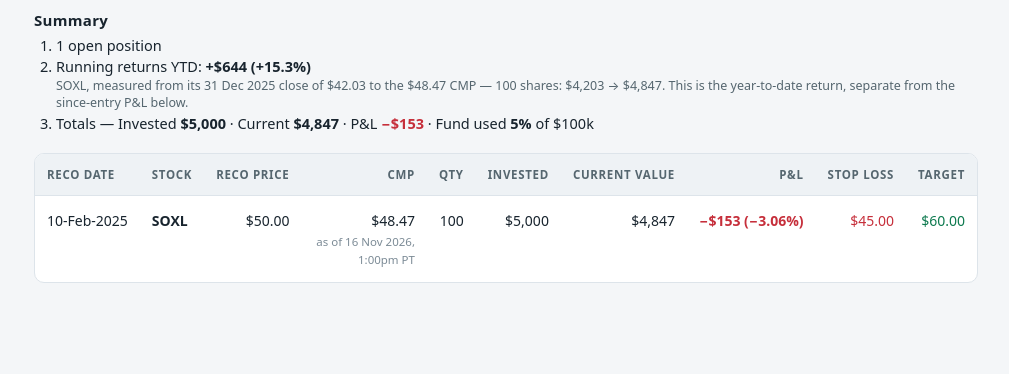
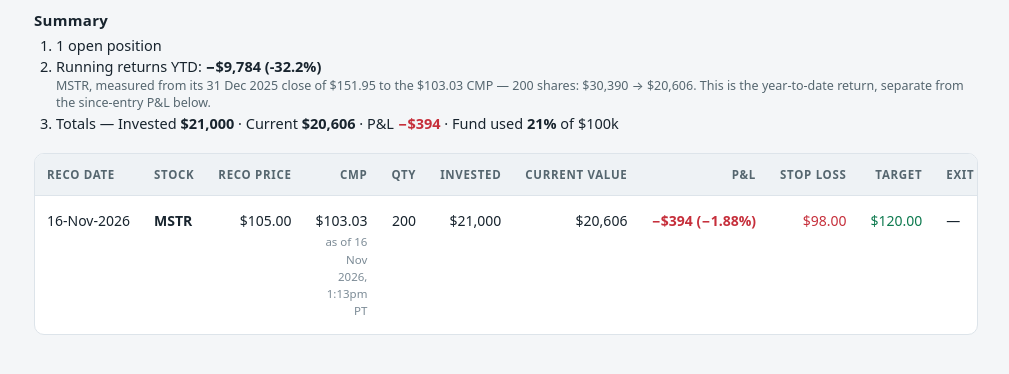
Before and after one commit to phoenixstonecapital/psc, a plain HTML site: page index.html in a window 1280 px wide. Shown: the part 194-568 px from the top of the page, without its empty margins (134-1143 px from the left). Drawn offline with Linux system fonts and the light colour scheme.

Commit message:
Refresh dashboard 2026-11-16 13:13 PT

```diff
--- a/index.html
+++ b/index.html
@@ -97,8 +97,8 @@
     <h2 id="summary-heading">Summary</h2>
     <ol>
       <li>1 open position</li>
-      <li>Running returns YTD: <b>+$644 (+15.3%)</b><span class="basis">SOXL, measured from its 31 Dec 2025 close of $42.03 to the $48.47 CMP — 100 shares: $4,203 → $4,847. This is the year-to-date return, separate from the since-entry P&amp;L below.</span></li>
-      <li>Totals — Invested <b>$5,000</b> · Current <b>$4,847</b> · P&amp;L <b class="neg">−$153</b> · Fund used <b>5%</b> of $100k</li>
+      <li>Running returns YTD: <b>−$9,784 (-32.2%)</b><span class="basis">MSTR, measured from its 31 Dec 2025 close of $151.95 to the $103.03 CMP — 200 shares: $30,390 → $20,606. This is the year-to-date return, separate from the since-entry P&amp;L below.</span></li>
+      <li>Totals — Invested <b>$21,000</b> · Current <b>$20,606</b> · P&amp;L <b class="neg">−$394</b> · Fund used <b>21%</b> of $100k</li>
     </ol>
   </section>
 
@@ -116,20 +116,26 @@
           <th scope="col" class="num">P&amp;L</th>
           <th scope="col" class="num">Stop Loss</th>
           <th scope="col" class="num">Target</th>
+          <th scope="col">Exit Date</th>
+          <th scope="col" class="num">Exit Price</th>
+          <th scope="col" class="num">Total P&amp;L</th>
         </tr>
       </thead>
       <tbody>
         <tr>
-          <td data-label="Reco Date">10-Feb-2025</td>
-          <td data-label="Stock" class="stock">SOXL</td>
-          <td data-label="Reco Price" class="num">$50.00</td>
-          <td data-label="CMP" class="num">$48.47<span class="cmp-note">as of 16 Nov 2026, 1:00pm PT</span></td>
-          <td data-label="Qty" class="num">100</td>
-          <td data-label="Invested" class="num">$5,000</td>
-          <td data-label="Current Value" class="num">$4,847</td>
-          <td data-label="P&amp;L" class="num neg">−$153 (−3.06%)</td>
-          <td data-label="Stop Loss" class="num sl">$45.00</td>
-          <td data-label="Target" class="num tgt">$60.00</td>
+          <td data-label="Reco Date">16-Nov-2026</td>
+          <td data-label="Stock" class="stock">MSTR</td>
+          <td data-label="Reco Price" class="num">$105.00</td>
+          <td data-label="CMP" class="num">$103.03<span class="cmp-note">as of 16 Nov 2026, 1:13pm PT</span></td>
+          <td data-label="Qty" class="num">200</td>
+          <td data-label="Invested" class="num">$21,000</td>
+          <td data-label="Current Value" class="num">$20,606</td>
+          <td data-label="P&amp;L" class="num neg">−$394 (−1.88%)</td>
+          <td data-label="Stop Loss" class="num sl">$98.00</td>
+          <td data-label="Target" class="num tgt">$120.00</td>
+          <td data-label="Exit Date">—</td>
+          <td data-label="Exit Price" class="num">—</td>
+          <td data-label="Total P&amp;L" class="num">—</td>
         </tr>
       </tbody>
     </table>
```
